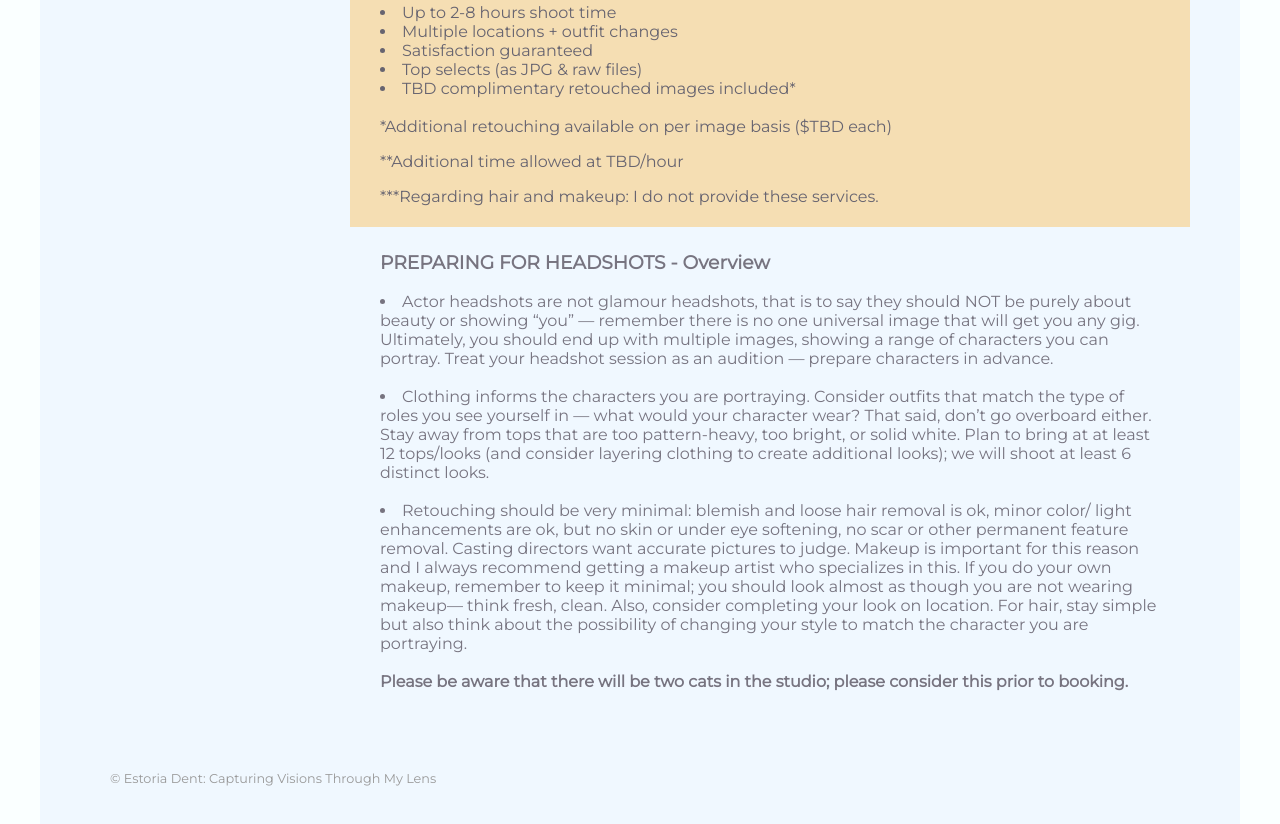
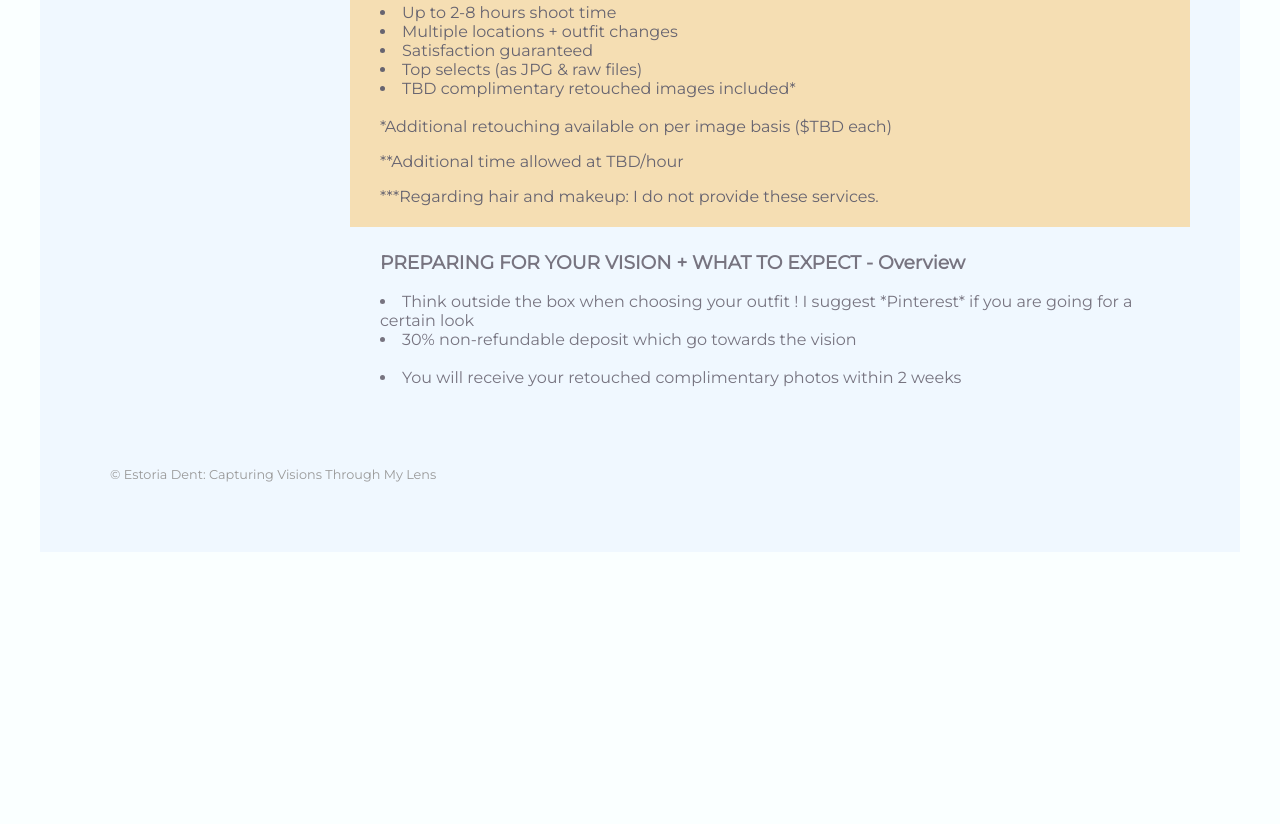
Before and after one commit to estoriadent/EstoriaDent.github.io, a plain HTML site: page index.html in a window 1280 px wide. Shown: the part 2985-3809 px from the top of the page. After the commit the page ends 3537 px from the top, so only its background shows below. Drawn offline with Linux system fonts and the light colour scheme.

Commit message:
Update index.html

```diff
--- a/index.html
+++ b/index.html
@@ -129,15 +129,13 @@
                     </div>
 
                     <div class="prep">
-                        <h3>PREPARING FOR HEADSHOTS - Overview</h3>
+                        <h3>PREPARING FOR YOUR VISION + WHAT TO EXPECT - Overview</h3>
 
-                        <li>Actor headshots are not glamour headshots, that is to say they should NOT be purely about beauty or showing “you” — remember there is no one universal image that will get you any gig. Ultimately, you should end up with multiple images, showing a range of characters you can portray. Treat your headshot session as an audition — prepare characters in advance.</li><br>
+                        <li>Think outside the box when choosing your outfit ! I suggest *Pinterest* if you are going for a certain look
+                        <li> 30% non-refundable deposit which go towards the vision </li><br>
 
-                        <li>Clothing informs the characters you are portraying. Consider outfits that match the type of roles you see yourself in — what would your character wear? That said, don’t go overboard either. Stay away from tops that are too pattern-heavy, too bright, or solid white. Plan to bring at at least 12 tops/looks (and consider layering clothing to create additional looks); we will shoot at least 6 distinct looks.</li><br>
-
-                        <li>Retouching should be very minimal: blemish and loose hair removal is ok, minor color/ light enhancements are ok, but no skin or under eye softening, no scar or other permanent feature removal. Casting directors want accurate pictures to judge. Makeup is important for this reason and I always recommend getting a makeup artist who specializes in this. If you do your own makeup, remember to keep it minimal; you should look almost as though you are not wearing makeup— think fresh, clean. Also, consider completing your look on location. For hair, stay simple but also think about the possibility of changing your style to match the character you are portraying.</li><br>
-
-                        <p><strong>Please be aware that there will be two cats in the studio; please consider this prior to booking.</strong></p>
+                        <li>You will receive your retouched complimentary photos within 2 weeks
+                        <p><strong></strong></p>
                     </div>
                 </article>
 
```
